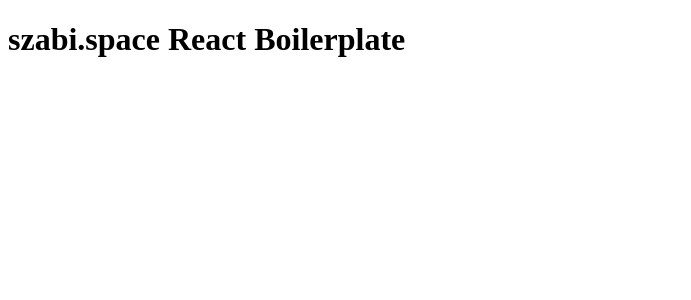
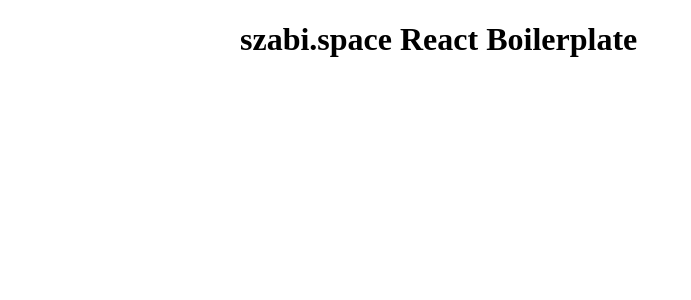
Before and after one commit to szabikr/sandbox-react, a React app in the folder boilerplate/: page / in a window 1280 px wide. Shown: the top 300 px of the page, without its empty margins (0-691 px from the left). Built offline with nearby package versions, Linux system fonts and the light colour scheme.

Commit message:
boilerplate: add style and css loader

```diff
--- a/boilerplate/package.json
+++ b/boilerplate/package.json
@@ -19,6 +19,8 @@
     "@babel/core": "^7.16.7",
     "@babel/preset-react": "^7.16.7",
     "babel-loader": "^8.2.3",
+    "css-loader": "^6.5.1",
+    "style-loader": "^3.3.1",
     "webpack": "^5.65.0",
     "webpack-cli": "^4.9.1",
     "webpack-dev-server": "^4.7.3"
--- a/boilerplate/src/app.jsx
+++ b/boilerplate/src/app.jsx
@@ -1,5 +1,10 @@
 import React from 'react'
+import styles from './styles/app.module.css'
 
 export default function App() {
-  return <h1>szabi.space React Boilerplate</h1>
+  return (
+    <div className={styles.container}>
+      <h1>szabi.space React Boilerplate</h1>
+    </div>
+  )
 }
--- /dev/null
+++ b/boilerplate/src/styles/app.module.css
@@ -0,0 +1,4 @@
+.container {
+  max-width: 800px;
+  margin: auto;
+}
--- a/boilerplate/webpack.config.js
+++ b/boilerplate/webpack.config.js
@@ -9,6 +9,13 @@
         test: /\.(js|jsx)$/,
         exclude: /node_modules/,
         use: ['babel-loader'],
+      },
+      {
+        test: /\.(sa|sc|c)ss$/i,
+        use: [
+          'style-loader',
+          'css-loader',
+        ],
       },
     ],
   },
```
Also changed, not shown: boilerplate/src/styles/global.css (added), 1 other file (tests, documents, lock files or other folders).
